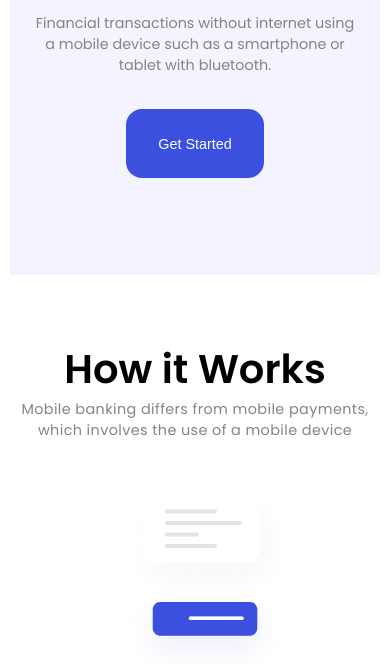
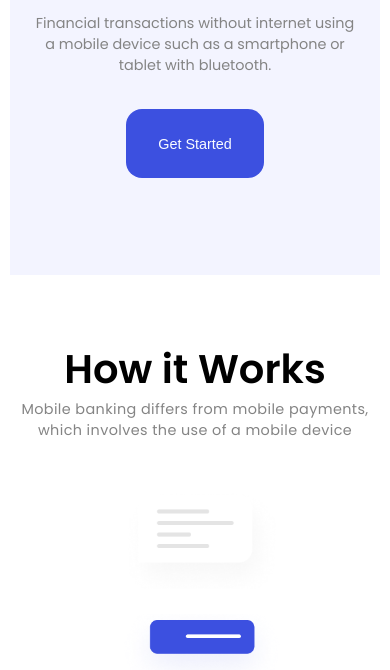
Before and after one commit to Qkpesko/okundee, a plain HTML site: page index.html in a window 390 px wide. Shown: the part 365-1035 px from the top of the page. Drawn offline with Linux system fonts and the light colour scheme.

Commit message:
fixmarginandimages

```diff
--- a/style.css
+++ b/style.css
@@ -108,6 +108,7 @@ li.last{
         font-size: 0.9rem;
         padding-right: 0;
         margin-top: 0;
+        margin-left: 0px;
     }
     .final_nav button{
         background: white;
@@ -308,14 +309,24 @@ hr.break{
         display: flex;
     }
     img.firstimage{
-        margin: 0;
-        padding-left: 5.172rem;
+        margin: 0px;
+        display: block;
+        text-align: center;
+        position: relative;
+        left: 50%;
+        transform: translateX(-60%);
+        margin-left: 0px;
     }
     .hiw_row img{
         margin-left: 1.5rem;
     }
     .secondimage{
-        padding-left: 4.872rem;
+        margin: 0px;
+        display: block;
+        text-align: center;
+        position: relative;
+        left: 50%;
+        transform: translateX(-60%);
     }
     .first_col h2{
         margin: 0;
@@ -483,7 +494,7 @@ hr.break{
     }
     .fourthpage button{
         margin: 0 auto;
-        margin-left: 13rem;
+        display: block;
         margin-top: 2rem;
     }
     .fourthpage button h4{
```
